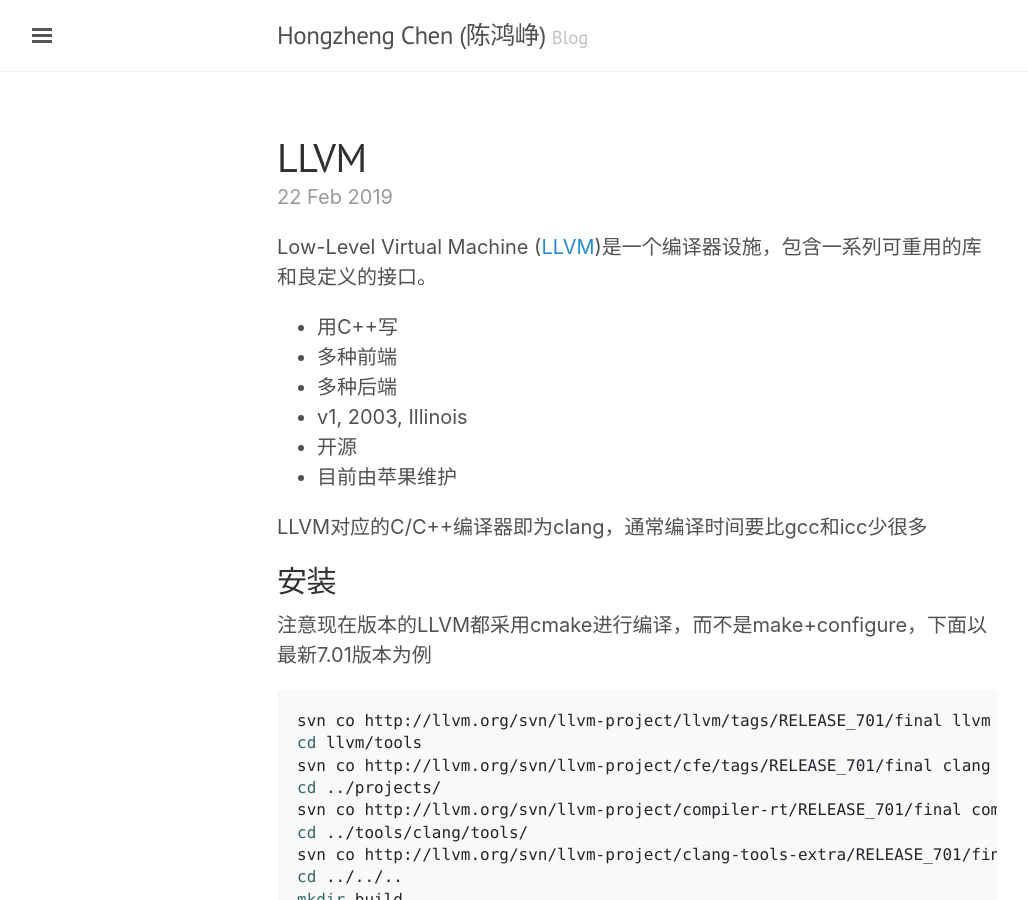
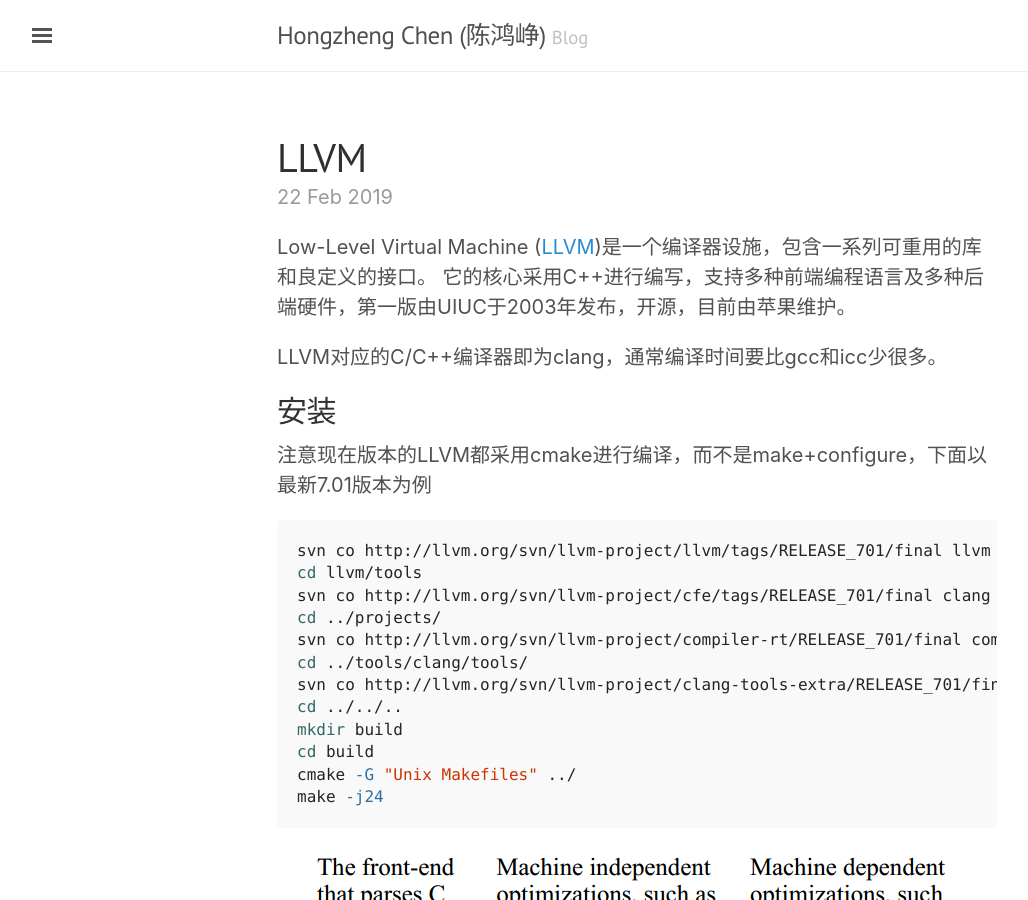
Before and after one commit to Ewenwan/chhzh123.github.io, a Jekyll site: the page built from _posts/2019-02-22-llvm.md, in a window 1280 px wide and 900 px high. Shown: the whole window, without its empty margins (3-1031 px from the left). Built offline with Jekyll 4.4.1, drawn with Linux system fonts in a browser that asks for light colours; nearby versions of some CDN libraries; comment, search, counter and statistics services are not loaded.

Commit message:
[blog] Update 2019.2

```diff
--- a/_posts/2019-02-22-llvm.md
+++ b/_posts/2019-02-22-llvm.md
@@ -5,14 +5,9 @@
 ---
 
 Low-Level Virtual Machine ([LLVM](http://llvm.org))是一个编译器设施，包含一系列可重用的库和良定义的接口。
-* 用C++写
-* 多种前端
-* 多种后端
-* v1, 2003, Illinois
-* 开源
-* 目前由苹果维护
+它的核心采用C++进行编写，支持多种前端编程语言及多种后端硬件，第一版由UIUC于2003年发布，开源，目前由苹果维护。
 
-LLVM对应的C/C++编译器即为clang，通常编译时间要比gcc和icc少很多
+LLVM对应的C/C++编译器即为clang，通常编译时间要比gcc和icc少很多。
 
 <!--more-->
 
```
Also changed, not shown: _posts/2019-02-07-programming-skill.md (+1 -1 lines), _posts/2019-02-08-fpga-all.md (+1 -1 lines), _posts/2019-02-12-hls.md (+4 -3 lines).
